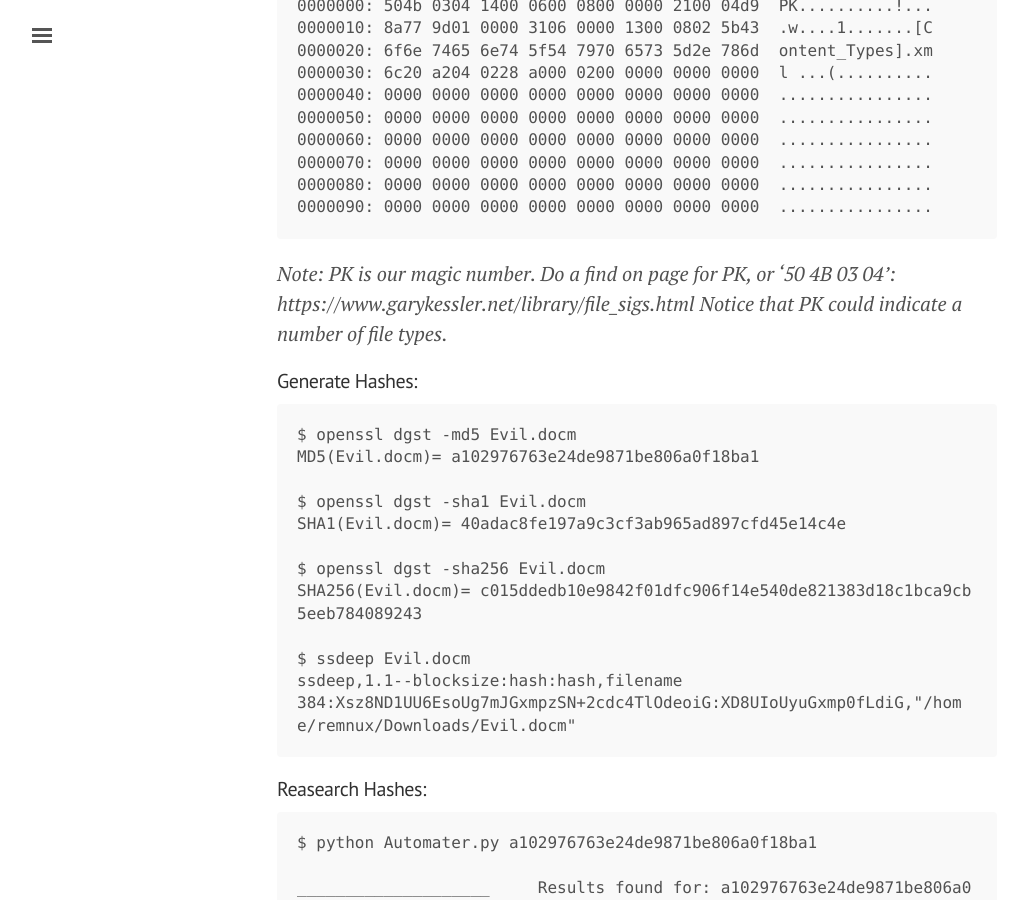
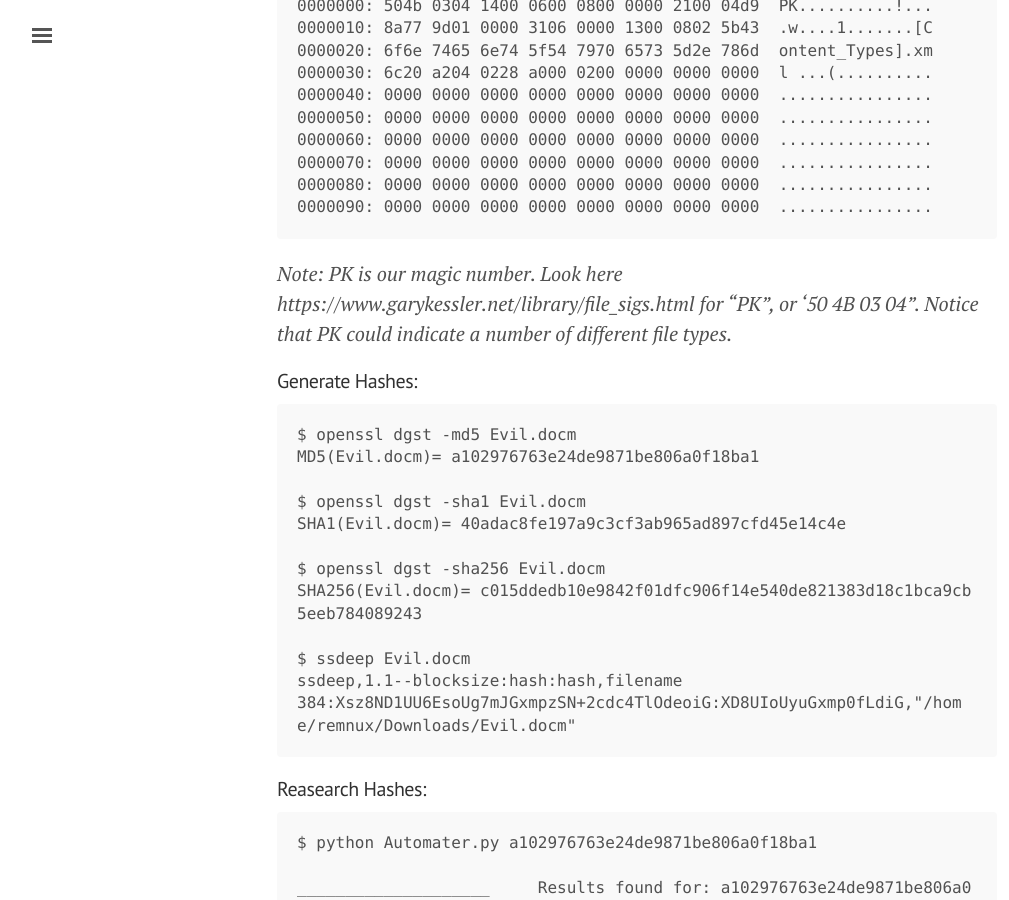
Before and after one commit to ragingrooster/ragingrooster.github.io, a Jekyll site: the page built from _posts/2019-03-01-Malware-Triage-Workshop-Answers.md, in a window 1280 px wide and 900 px high, scrolled down 1082 px. Shown: the whole window, without its empty margins (3-1012 px from the left). Built offline with Jekyll 4.4.1, drawn with Linux system fonts in a browser that asks for light colours.

Commit message:
Update 2019-03-01-Malware-Triage-Workshop-Answers.md

````diff
--- a/_posts/2019-03-01-Malware-Triage-Workshop-Answers.md
+++ b/_posts/2019-03-01-Malware-Triage-Workshop-Answers.md
@@ -30,8 +30,8 @@ $ xxd Evil.docm | head
 0000080: 0000 0000 0000 0000 0000 0000 0000 0000  ................
 0000090: 0000 0000 0000 0000 0000 0000 0000 0000  ................
 ```
-_Note: PK is our magic number. Do a find on page for PK, or '50 4B 03 04': https://www.garykessler.net/library/file_sigs.html
-Notice that PK could indicate a number of file types._
+_Note: PK is our magic number. Look here https://www.garykessler.net/library/file_sigs.html for "PK", or '50 4B 03 04".
+Notice that PK could indicate a number of different file types._
 
 #### Generate Hashes:
 ```
````
